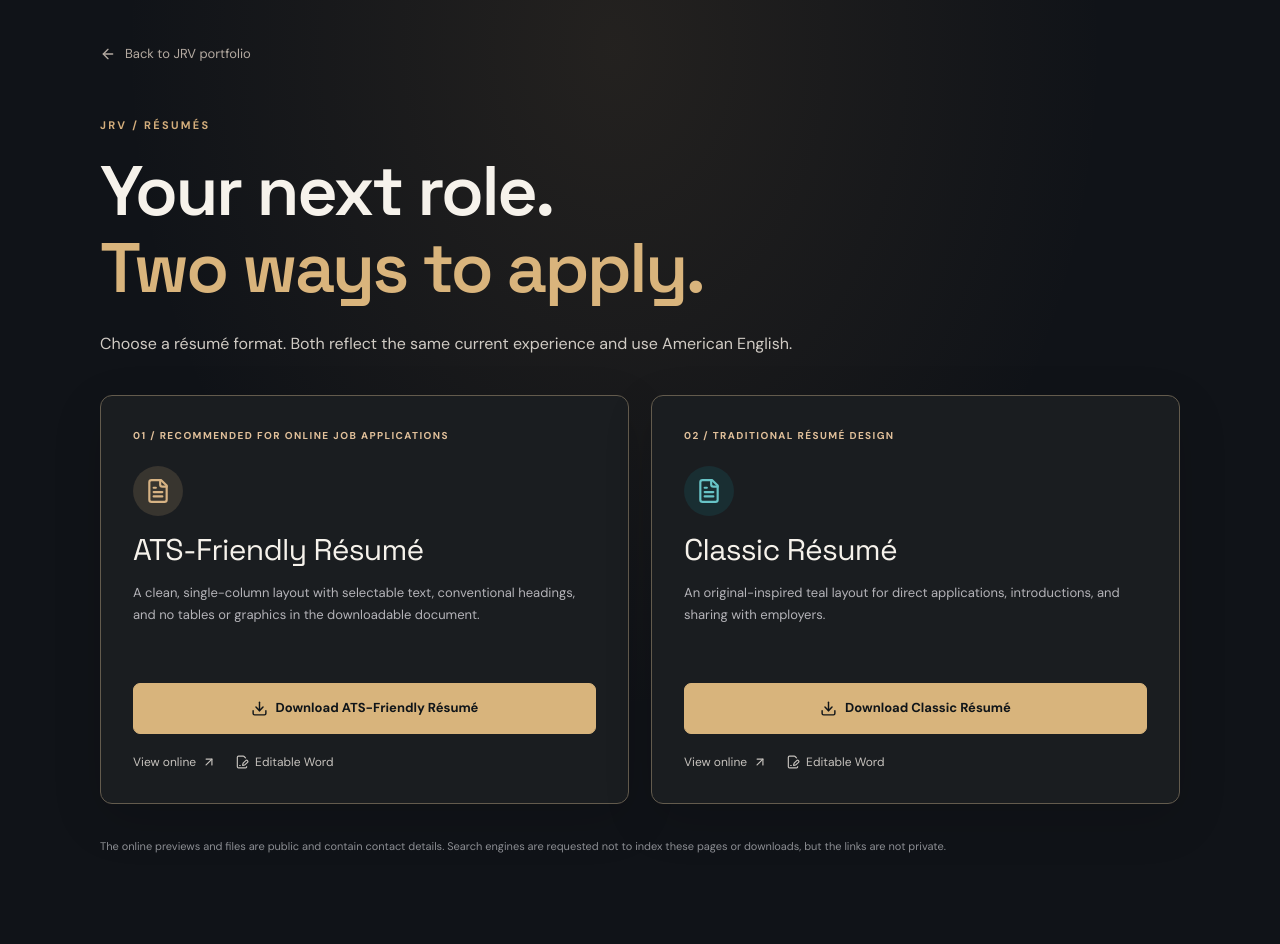
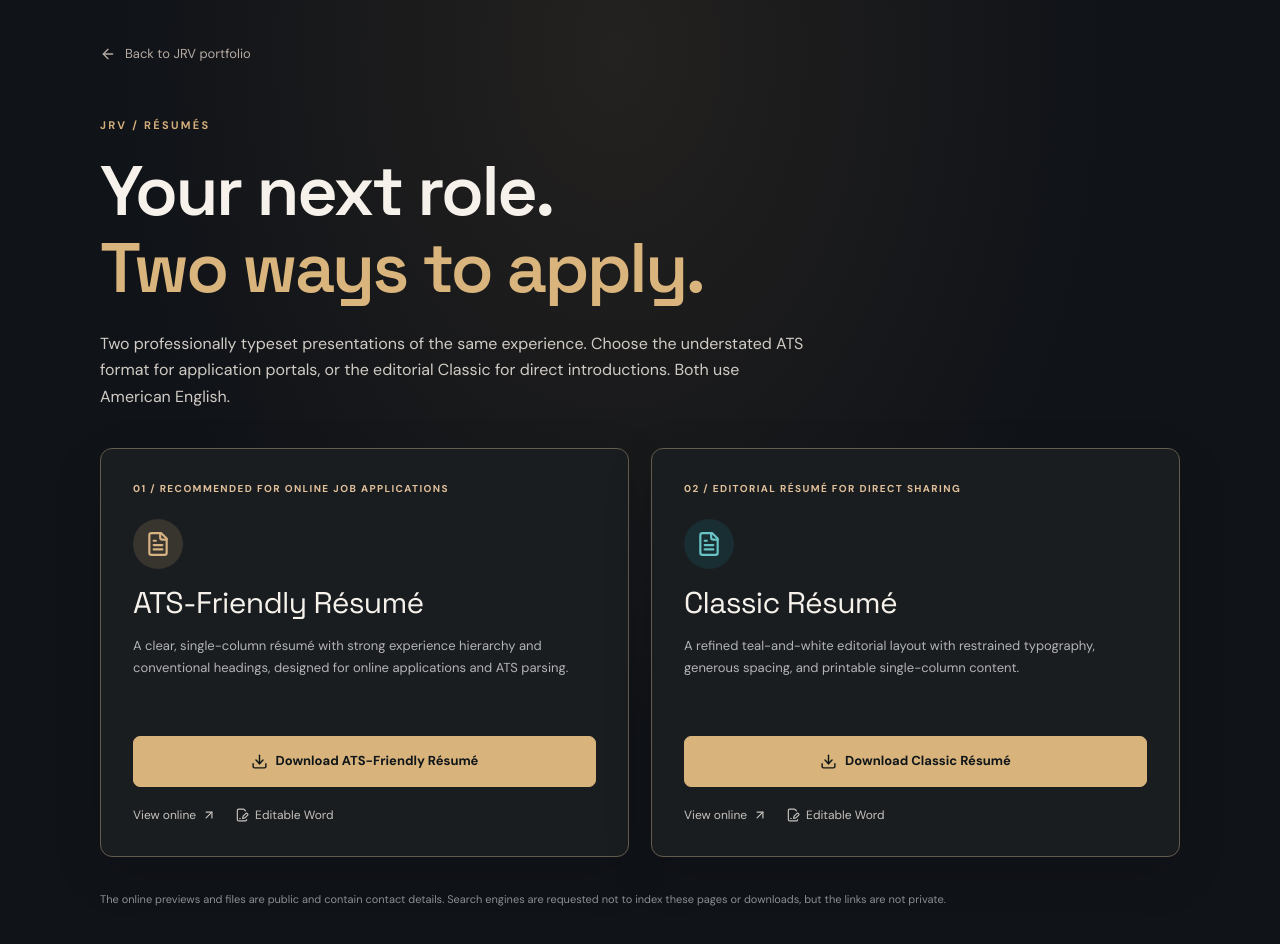
Before and after one commit to bonvallite/developer-portfolio, a Next.js app: page /resume in a window 1280 px wide. Shown: the top 944 px of the page. Built offline with nearby package versions, Linux system fonts and the light colour scheme.

Commit message:
docs(resume): align product copy and engineering notes with redesigned layouts

```diff
--- a/app/resume/page.tsx
+++ b/app/resume/page.tsx
@@ -2,7 +2,7 @@ import Link from 'next/link';
 import { ArrowLeft, ArrowUpRight, Download, FileText, FilePenLine } from 'lucide-react';
 
 // Only two primary downloads are offered. The ATS-friendly version uses a
-// standard, single-column reading order; Classic retains the teal design.
+// standard, single-column reading order; Classic uses teal editorial accents.
 // Word files and online previews remain secondary, accessible links.
 // Career content is defined once in resume-data.ts. Exports accurately credit
 // the owner as author and the JRV portfolio as the document export service.
@@ -12,15 +12,15 @@ const choices = [
     number: '01',
     route: 'ats',
     note: 'Recommended for online job applications',
-    description: 'A clean, single-column layout with selectable text, conventional headings, and no tables or graphics in the downloadable document.',
+    description: 'A clear, single-column résumé with strong experience hierarchy and conventional headings, designed for online applications and ATS parsing.',
     className: 'modern',
   },
   {
     label: 'Classic Résumé',
     number: '02',
     route: 'classic',
-    note: 'Traditional résumé design',
-    description: 'An original-inspired teal layout for direct applications, introductions, and sharing with employers.',
+    note: 'Editorial résumé for direct sharing',
+    description: 'A refined teal-and-white editorial layout with restrained typography, generous spacing, and printable single-column content.',
     className: 'classic',
   },
 ] as const;
@@ -30,7 +30,7 @@ export default function ResumeIndex() {
   <Link href="/" className="resume-back"><ArrowLeft size={16}/> Back to JRV portfolio</Link>
   <p className="resume-eyebrow">JRV / RÉSUMÉS</p>
   <h1>Your next role.<br/><em>Two ways to apply.</em></h1>
-  <p className="resume-lead">Choose a résumé format. Both reflect the same current experience and use American English.</p>
+  <p className="resume-lead">Two professionally typeset presentations of the same experience. Choose the understated ATS format for application portals, or the editorial Classic for direct introductions. Both use American English.</p>
   <section className="resume-choice-grid" aria-label="Download a résumé">
    {choices.map((item) => <article className="resume-choice-card resume-download-card" key={item.route}>
      <span className="resume-choice-number">{item.number} / {item.note}</span>
```
